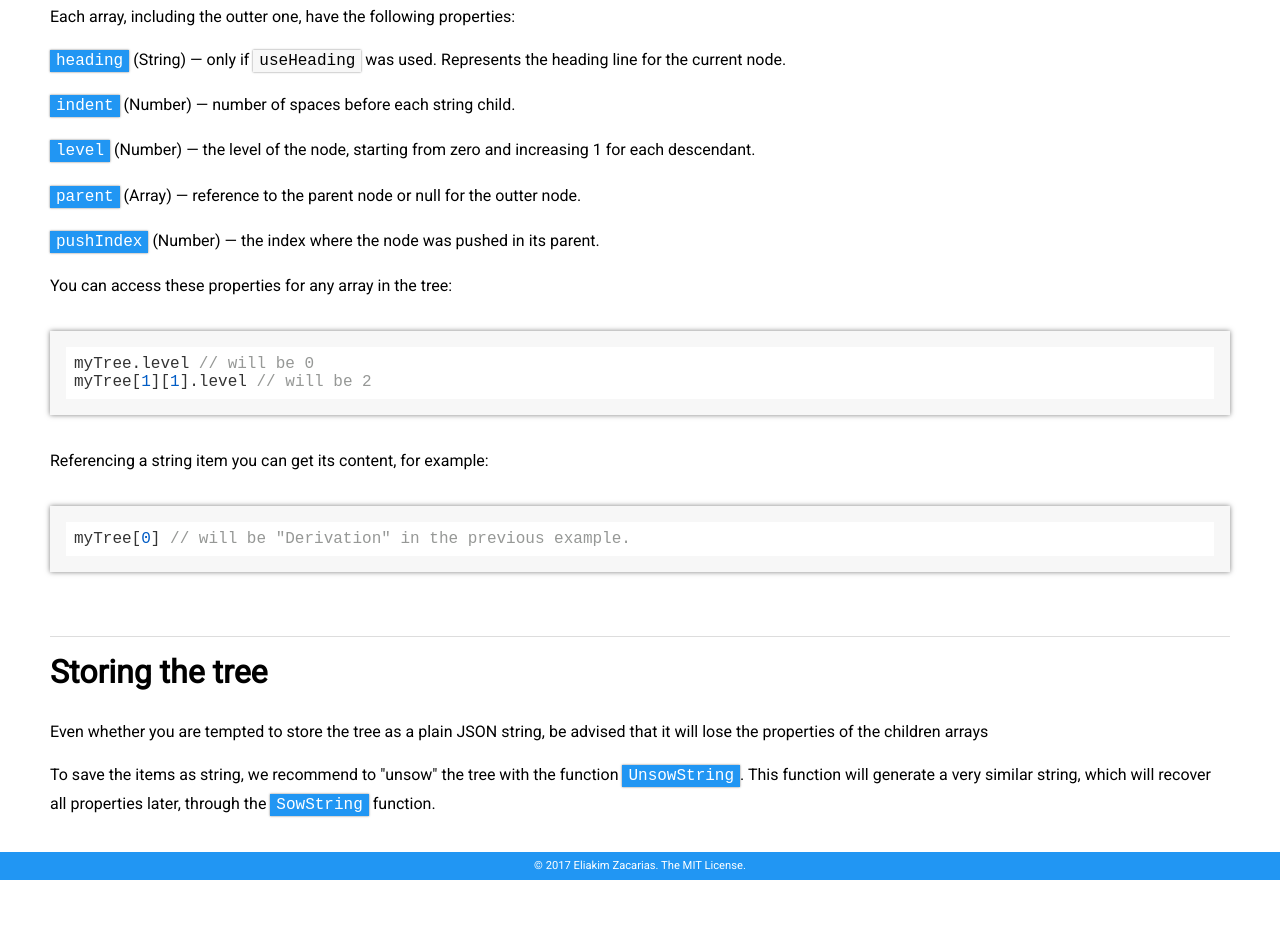
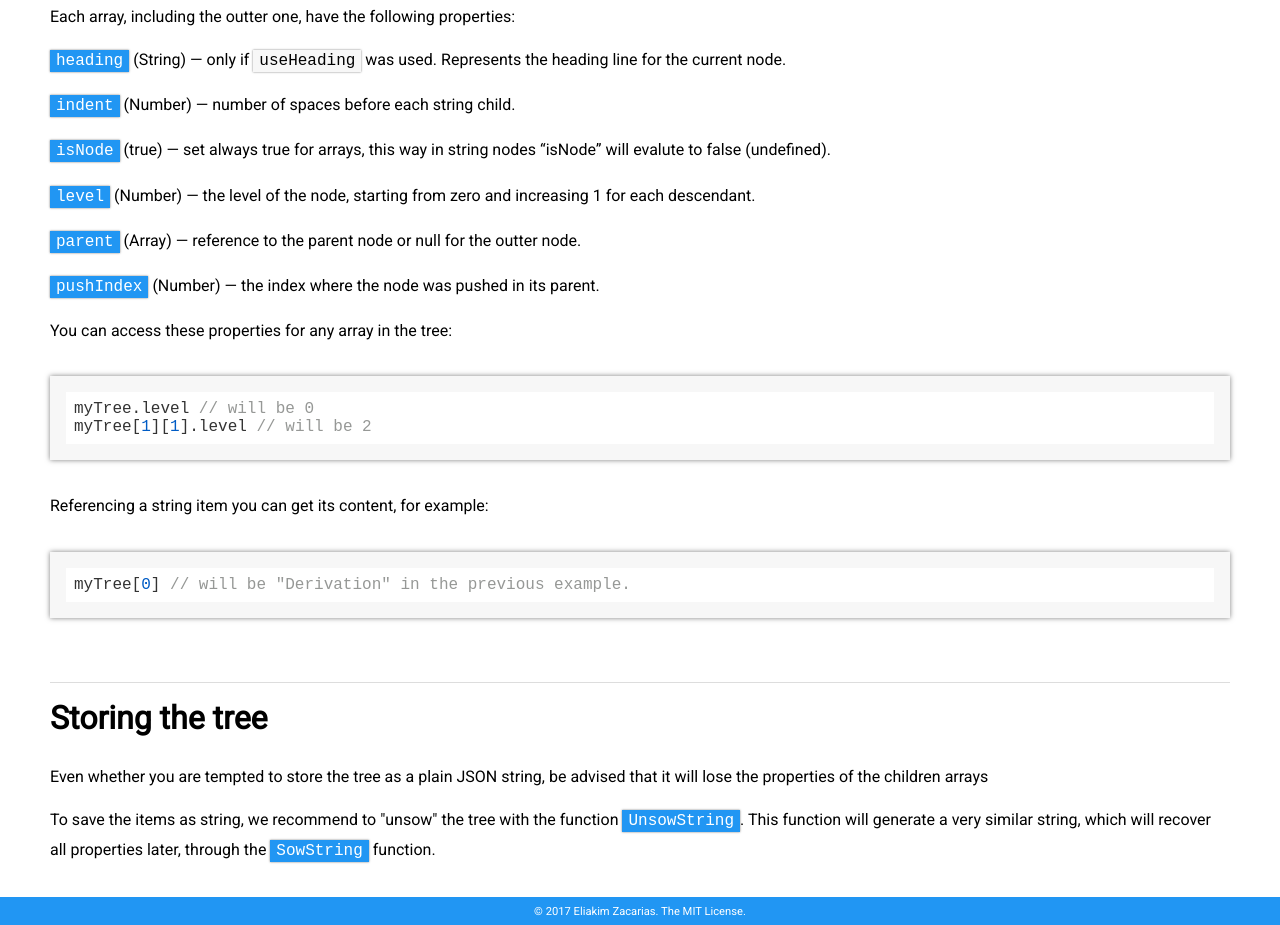
Before and after one commit to ezaca/sowstring, a website: page docs/index.html in a window 1280 px wide. Shown: the part 3790-4715 px from the top of the page. Before the commit the page ends 4670 px from the top, so only its background shows below. Drawn offline with nearby package versions, Linux system fonts and the light colour scheme.

Commit message:
[Update] Documentation include "isNode"
Missing "isNode" reference in docs was added.

```diff
--- a/docs/index.html
+++ b/docs/index.html
@@ -114,6 +114,7 @@
     <p>Each array, including the outter one, have the following properties:</p>
     <p><code class="pretty">heading</code> (String) &mdash; only if <code>useHeading</code> was used. Represents the heading line for the current node.</p>
     <p><code class="pretty">indent</code> (Number) &mdash; number of spaces before each string child.</p>
+    <p><code class="pretty">isNode</code> (true) &mdash; set always true for arrays, this way in string nodes <q>isNode</q> will evalute to false (undefined).
     <p><code class="pretty">level</code> (Number) &mdash; the level of the node, starting from zero and increasing 1 for each descendant.</p>
     <p><code class="pretty">parent</code> (Array) &mdash; reference to the parent node or null for the outter node.</p>
     <p><code class="pretty">pushIndex</code> (Number) &mdash; the index where the node was pushed in its parent.</p>
```
